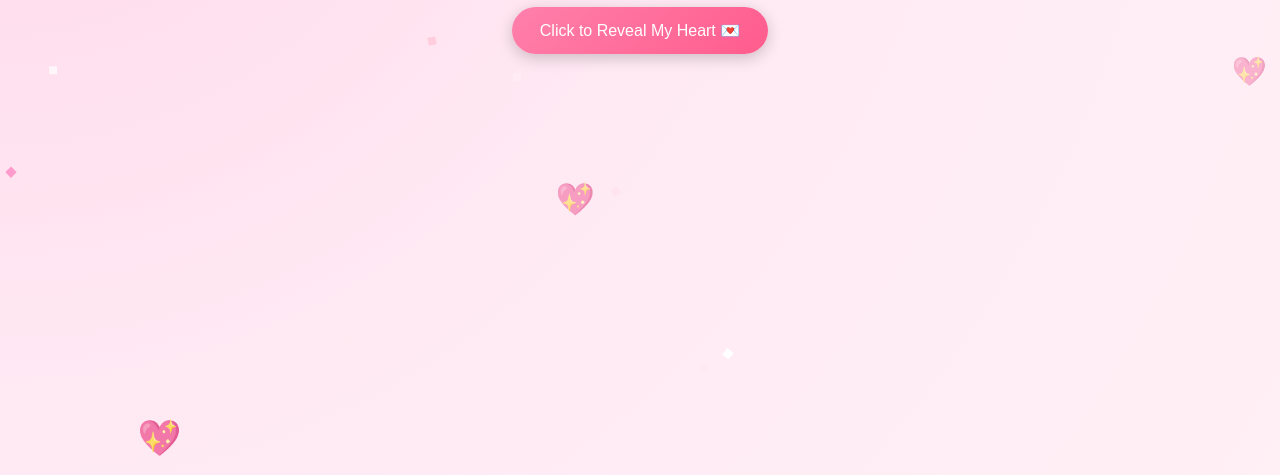
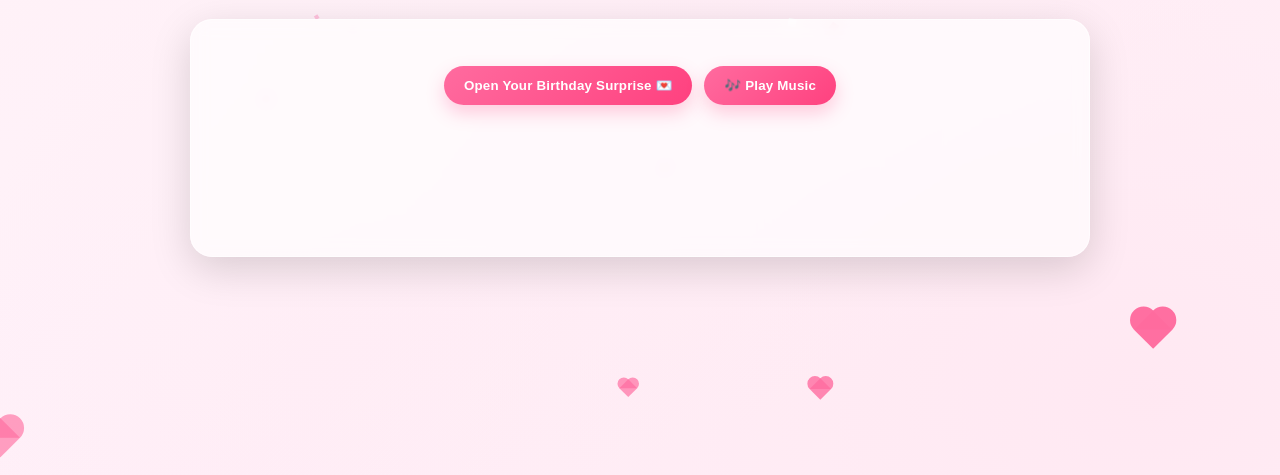
Before and after one commit to Yanis-HAOUCHET/Rofada-BD, a plain HTML site: page index.html in a window 1280 px wide. Shown: the part 325-800 px from the top of the page. Drawn offline with Linux system fonts and the light colour scheme.

Commit message:
Update index.html

```diff
--- a/index.html
+++ b/index.html
@@ -1,214 +1,291 @@
 <!DOCTYPE html>
 <html lang="en">
 <head>
-  <meta charset="UTF-8">
-  <meta name="viewport" content="width=device-width, initial-scale=1.0">
-  <title>Happy Birthday My Love ❤️</title>
+  <meta charset="UTF-8" />
+  <meta name="viewport" content="width=device-width, initial-scale=1.0" />
+  <title>Happy Birthday, My Love ❤️</title>
+  <meta name="description" content="A romantic, responsive birthday surprise with animations for Rofaida." />
   <style>
+    :root {
+      --bg1: #fff1f7;
+      --bg2: #ffe8f2;
+      --accent: #ff6b9f;
+      --accent-dark: #ff417f;
+      --text: #3a1f2e;
+      --card: rgba(255, 255, 255, 0.65);
+      --shadow: 0 12px 40px rgba(0,0,0,0.15);
+    }
+
+    /* Base layout */
+    * { box-sizing: border-box; }
+    html, body { height: 100%; }
     body {
       margin: 0;
-      padding: 0;
-      font-family: 'Poppins', sans-serif;
-      background: radial-gradient(circle at top left, #ffd6e8, #ffeaf4, #fff0f5);
-      color: #3a1f2e;
+      font-family: "Poppins", system-ui, -apple-system, Segoe UI, Roboto, Ubuntu, Cantarell, "Helvetica Neue", Arial, "Apple Color Emoji", "Segoe UI Emoji";
+      color: var(--text);
+      background: radial-gradient(1200px 800px at 10% 10%, var(--bg1), transparent),
+                  radial-gradient(1200px 800px at 90% 90%, var(--bg2), transparent),
+                  linear-gradient(135deg, #fff5fb 0%, #ffeef7 50%, #fff8fb 100%);
+      overflow-x: hidden;
+      display: grid;
+      place-items: center;
+      padding: clamp(16px, 3vw, 32px);
+    }
+
+    .wrap {
+      width: min(900px, 100%);
       text-align: center;
-      overflow-x: hidden;
-      min-height: 100vh;
-      display: flex;
-      flex-direction: column;
-      justify-content: center;
-      align-items: center;
       position: relative;
     }
 
+    /* Title */
     h1 {
-      font-size: 2.4rem;
+      margin: 0 0 14px;
+      font-size: clamp(1.8rem, 4.5vw, 3rem);
+      letter-spacing: 0.5px;
       color: #d63384;
-      text-shadow: 2px 2px 8px rgba(0,0,0,0.15);
-      animation: fadeIn 2s ease-in-out;
-      z-index: 2;
+      text-shadow: 0 2px 10px rgba(214, 51, 132, 0.15);
+      animation: fadeIn 1.2s ease both;
+    }
+    .subtitle {
+      margin: 0 0 22px;
+      font-size: clamp(0.95rem, 2.4vw, 1.1rem);
+      opacity: 0.8;
+      animation: fadeInUp 1.2s 0.1s ease both;
     }
 
-    #message {
-      font-size: 1.1rem;
-      max-width: 90%;
-      margin: 20px auto;
-      line-height: 1.9;
-      opacity: 0;
-      transform: translateY(20px);
-      transition: all 1.2s ease;
-      background: rgba(255, 240, 245, 0.95);
-      padding: 22px;
-      border-radius: 18px;
-      box-shadow: 0 8px 30px rgba(0,0,0,0.15);
-      z-index: 2;
+    /* Card */
+    .card {
+      margin: 0 auto;
+      background: var(--card);
+      backdrop-filter: blur(8px);
+      -webkit-backdrop-filter: blur(8px);
+      border-radius: 22px;
+      box-shadow: var(--shadow);
+      padding: clamp(16px, 4vw, 30px);
+      border: 1px solid rgba(255,255,255,0.6);
+      animation: pop 0.6s ease both;
     }
 
-    .heart {
-      font-size: 2rem;
-      color: #e63978;
-      margin-top: 15px;
-      animation: pulse 1.5s infinite;
+    .actions { margin-top: 16px; display: flex; flex-wrap: wrap; gap: 12px; justify-content: center; }
+
+    button {
+      appearance: none;
+      border: 0;
+      padding: 12px 20px;
+      border-radius: 999px;
+      background: linear-gradient(135deg, var(--accent), var(--accent-dark));
+      color: #fff;
+      font-weight: 600;
+      letter-spacing: 0.2px;
+      cursor: pointer;
+      box-shadow: 0 8px 18px rgba(255, 65, 127, 0.25);
+      transition: transform .2s ease, filter .2s ease;
+    }
+    button:hover { transform: translateY(-2px); filter: brightness(1.02); }
+    button:active { transform: translateY(0); }
+
+    /* Message area */
+    #message {
+      margin-top: 16px;
+      text-align: left;
+      font-size: clamp(1rem, 2.6vw, 1.15rem);
+      line-height: 1.9;
+      white-space: pre-wrap;
+      opacity: 0; transform: translateY(8px);
+      transition: opacity .8s ease, transform .8s ease;
     }
 
-    button {
-      background: linear-gradient(135deg, #ff80ab, #ff5c8d);
-      color: white;
-      border: none;
-      padding: 14px 28px;
-      font-size: 1rem;
-      border-radius: 30px;
-      cursor: pointer;
-      margin-top: 20px;
-      box-shadow: 0 4px 15px rgba(0,0,0,0.2);
-      transition: transform 0.3s, background 0.3s;
-      z-index: 2;
-    }
+    .typing { border-right: 2px solid #d6336c; display: inline-block; animation: caret 1s steps(1) infinite; }
+    @keyframes caret { 50% { border-color: transparent; } }
 
-    button:hover {
-      transform: scale(1.05);
-      background: linear-gradient(135deg, #ff5c8d, #ff3366);
-    }
+    .hearts, .confetti { position: fixed; inset: 0; pointer-events: none; z-index: -1; }
 
-    @keyframes fadeIn {
-      from { opacity: 0; }
-      to { opacity: 1; }
-    }
+    /* Footer note */
+    .note { margin-top: 14px; font-size: 0.9rem; opacity: 0.7; }
 
-    @keyframes pulse {
-      0% { transform: scale(1); }
-      50% { transform: scale(1.2); }
-      100% { transform: scale(1); }
-    }
+    /* Animations */
+    @keyframes fadeIn { from {opacity: 0} to {opacity: 1} }
+    @keyframes fadeInUp { from {opacity: 0; transform: translateY(8px)} to {opacity: 1; transform: translateY(0)} }
+    @keyframes pop { from { transform: translateY(8px) scale(.98); opacity:.8 } to { transform:none; opacity:1 } }
 
-    .confetti {
-      position: fixed;
-      top: -10px;
-      width: 8px;
-      height: 8px;
-      background: #fff;
-      animation: fall 6s linear infinite;
-      z-index: 1;
-    }
-
-    @keyframes fall {
-      from { transform: translateY(0) rotate(0deg); }
-      to { transform: translateY(100vh) rotate(360deg); }
-    }
-
-    /* Floating hearts */
-    .floating-heart {
-      position: fixed;
-      bottom: -20px;
-      font-size: 1.5rem;
-      color: #ff5c8d;
-      animation: floatUp 6s linear infinite;
-      opacity: 0.8;
-      z-index: 1;
-    }
-
-    @keyframes floatUp {
-      from { transform: translateY(0) scale(1); opacity: 0.8; }
-      to { transform: translateY(-100vh) scale(1.6); opacity: 0; }
-    }
-
-    /* Typing effect */
-    .typing {
-      border-right: 2px solid #d6336c;
-      white-space: pre-wrap;
-      overflow: hidden;
-      display: inline-block;
-      animation: blink 0.8s infinite;
-    }
-
-    @keyframes blink {
-      50% { border-color: transparent; }
-    }
-
-    /* Responsive adjustments */
-    @media (min-width: 768px) {
-      h1 { font-size: 3rem; }
-      #message { font-size: 1.3rem; max-width: 700px; }
-      .heart { font-size: 2.5rem; }
+    /* Reduce motion preference */
+    @media (prefers-reduced-motion: reduce) {
+      * { animation: none !important; transition: none !important; }
     }
   </style>
 </head>
 <body>
-  <h1>🎂 Happy Birthday My Love 🎂</h1>
+  <!-- Background layers -->
+  <canvas id="confetti" class="confetti" aria-hidden="true"></canvas>
+  <canvas id="hearts" class="hearts" aria-hidden="true"></canvas>
 
-  <button id="revealBtn">Click to Reveal My Heart 💌</button>
+  <main class="wrap">
+    <h1>🎂 Happy Birthday, My Love 🎂</h1>
+    <p class="subtitle">A tiny website, for a heart bigger than the sky ✨</p>
 
-  <div id="message">
-    <p id="text" class="typing"></p>
-    <div class="heart">❤️❤️❤️</div>
-  </div>
+    <section class="card" aria-live="polite">
+      <div class="actions">
+        <button id="revealBtn">Open Your Birthday Surprise 💌</button>
+        <button id="musicBtn" title="Play soft music" aria-label="Play music">🎶 Play Music</button>
+      </div>
+
+      <div id="message" role="region" aria-label="Love message">
+        <span id="typed" class="typing"></span>
+      </div>
+
+      <!-- Optional audio: replace music.mp3 with your own file name in the same folder -->
+      <audio id="audio" preload="none">
+        <source src="music.mp3" type="audio/mpeg" />
+      </audio>
+    </section>
+  </main>
 
   <script>
-    const revealBtn = document.getElementById("revealBtn");
-    const message = document.getElementById("message");
-    const textElement = document.getElementById("text");
+    // ====== Creative message ======
+    const loveMessage = `ROFAIDA, MY DEAR ROFAIDA ❤️\n\n` +
+`If the sky kept a diary, it would write about your smile.\n` +
+`If mornings had a favorite song, it would be your laugh.\n\n` +
+`You are a wonderful person — the gentle spark that lights my days,\n` +
+`the calm harbor for my heart, the nour of my life.\n` +
+`With you, the ordinary turns magical and every road feels like home.\n\n` +
+`I am always proud of you — of your courage, your kindness,\n` +
+`and the way you turn dreams into plans and plans into reality.\n` +
+`I deeply love you, in the quiet moments and the loud ones,\n` +
+`in the sunshine and the rain — in every heartbeat.\n\n` +
+`With me, you will always receive the love and the treatment you deserve…\n` +
+`and even more, for as long as I breathe.\n\n` +
+`I can’t wait to celebrate your birthday with you —\n` +
+`to hold your hand, count wishes with you, and make this day glow.\n\n` +
+`Happy Birthday, my love. Today, and always, you are the nour of my life. ✨`;
 
-    const loveMessage =
-`ROFAIDA, MY DEAR ROFAIDA ❤️
+    const revealBtn = document.getElementById('revealBtn');
+    const typed = document.getElementById('typed');
+    const messageBox = document.getElementById('message');
+    const audio = document.getElementById('audio');
+    const musicBtn = document.getElementById('musicBtn');
 
-From the very first moment you came into my life,
-everything became brighter, softer, and full of meaning.
-You are not just a wonderful person — you are the light of my soul,
-the nour of my life, and my forever love. 🌹
+    let revealed = false;
 
-With you, I promise you will always receive the love,
-the care, and the treatment you truly deserve… and even more. 💕
-
-I am always proud of you, more than words can say.
-I deeply love you with all my heart, and I can’t wait to celebrate
-your birthday with you and make it unforgettable. 🎉
-
-Happy Birthday, my love — today we celebrate YOU,
-the most beautiful gift in my life. 💖`;
-
-    revealBtn.addEventListener("click", () => {
-      message.style.opacity = "1";
-      message.style.transform = "translateY(0)";
-      revealBtn.style.display = "none";
-
-      // typing effect
-      let i = 0;
-      function typeWriter() {
-        if (i < loveMessage.length) {
-          textElement.textContent += loveMessage.charAt(i);
-          i++;
-          setTimeout(typeWriter, 50);
-        }
-      }
-      typeWriter();
+    revealBtn.addEventListener('click', async () => {
+      if (revealed) return;
+      revealed = true;
+      messageBox.style.opacity = '1';
+      messageBox.style.transform = 'translateY(0)';
+      typeOut(loveMessage, typed, 18, 40); // min & max typing speed (ms)
+      // try to start music on first user gesture (will play only if a file exists)
+      try { await audio.play(); musicBtn.textContent = '⏸️ Pause Music'; } catch (e) { /* ignored */ }
     });
 
-    // Confetti animation
-    function createConfetti() {
-      const confetti = document.createElement("div");
-      confetti.classList.add("confetti");
-      confetti.style.left = Math.random() * window.innerWidth + "px";
-      confetti.style.backgroundColor = ["#ff99cc", "#ffccdd", "#ffe6e6", "#ffffff"][Math.floor(Math.random() * 4)];
-      confetti.style.animationDuration = (Math.random() * 3 + 3) + "s";
-      confetti.style.opacity = Math.random();
-      document.body.appendChild(confetti);
+    musicBtn.addEventListener('click', async () => {
+      if (audio.paused) { try { await audio.play(); musicBtn.textContent = '⏸️ Pause Music'; } catch(e){} }
+      else { audio.pause(); musicBtn.textContent = '🎶 Play Music'; }
+    });
 
-      setTimeout(() => { confetti.remove(); }, 6000);
+    function typeOut(str, el, min=15, max=35) {
+      el.textContent = '';
+      let i = 0;
+      (function tick(){
+        if (i <= str.length) {
+          el.textContent = str.slice(0, i);
+          i++;
+          const jitter = Math.random() * (max - min) + min;
+          setTimeout(tick, jitter);
+        } else {
+          el.classList.remove('typing');
+        }
+      })();
     }
-    setInterval(createConfetti, 300);
 
-    // Floating hearts
-    function createHeart() {
-      const heart = document.createElement("div");
-      heart.classList.add("floating-heart");
-      heart.textContent = "💖";
-      heart.style.left = Math.random() * window.innerWidth + "px";
-      heart.style.fontSize = (Math.random() * 20 + 20) + "px";
-      heart.style.animationDuration = (Math.random() * 3 + 4) + "s";
-      document.body.appendChild(heart);
-      setTimeout(() => heart.remove(), 7000);
+    // ====== Floating hearts background (canvas) ======
+    const heartsCanvas = document.getElementById('hearts');
+    const hctx = heartsCanvas.getContext('2d');
+    const confettiCanvas = document.getElementById('confetti');
+    const cctx = confettiCanvas.getContext('2d');
+
+    function resize() {
+      heartsCanvas.width = confettiCanvas.width = window.innerWidth;
+      heartsCanvas.height = confettiCanvas.height = window.innerHeight;
     }
-    setInterval(createHeart, 1200);
+    resize();
+    window.addEventListener('resize', resize);
+
+    // Hearts particles
+    const hearts = Array.from({length: 30}, () => makeHeart());
+    function makeHeart() {
+      return {
+        x: Math.random() * heartsCanvas.width,
+        y: heartsCanvas.height + Math.random() * heartsCanvas.height,
+        size: 10 + Math.random() * 18,
+        speed: 0.4 + Math.random() * 0.8,
+        drift: -0.3 + Math.random() * 0.6,
+        alpha: 0.5 + Math.random() * 0.5
+      };
+    }
+
+    function drawHeart(x, y, size, alpha) {
+      hctx.save();
+      hctx.translate(x, y);
+      hctx.rotate(Math.PI / 4);
+      hctx.globalAlpha = alpha;
+      hctx.fillStyle = '#ff6b9f';
+      const s = size;
+      hctx.fillRect(0, 0, s, s);
+      // circles to make the heart shape
+      hctx.beginPath();
+      hctx.arc(0, s/2, s/2, Math.PI/2, Math.PI*1.5);
+      hctx.arc(s/2, 0, s/2, Math.PI, Math.PI*2);
+      hctx.closePath();
+      hctx.fill();
+      hctx.restore();
+    }
+
+    // Confetti particles
+    const confetti = Array.from({length: 80}, () => makeConfetti());
+    function makeConfetti() {
+      const colors = ['#ffd1e1','#ffc2dd','#ffe4ef','#ffffff'];
+      return {
+        x: Math.random() * confettiCanvas.width,
+        y: -Math.random() * confettiCanvas.height,
+        size: 3 + Math.random() * 5,
+        speed: 0.6 + Math.random() * 1.2,
+        rot: Math.random() * Math.PI,
+        rotSpeed: -0.03 + Math.random() * 0.06,
+        color: colors[Math.floor(Math.random()*colors.length)],
+        drift: -0.4 + Math.random() * 0.8
+      };
+    }
+
+    function loop() {
+      // hearts
+      hctx.clearRect(0,0,heartsCanvas.width, heartsCanvas.height);
+      for (const p of hearts) {
+        p.y -= p.speed;
+        p.x += p.drift;
+        if (p.y < -40 || p.x < -40 || p.x > heartsCanvas.width + 40) {
+          Object.assign(p, makeHeart(), { y: heartsCanvas.height + 20 });
+        }
+        drawHeart(p.x, p.y, p.size, p.alpha);
+      }
+
+      // confetti
+      cctx.clearRect(0,0,confettiCanvas.width, confettiCanvas.height);
+      for (const f of confetti) {
+        f.y += f.speed;
+        f.x += f.drift;
+        f.rot += f.rotSpeed;
+        if (f.y > confettiCanvas.height + 10) Object.assign(f, makeConfetti(), { y: -20 });
+        cctx.save();
+        cctx.translate(f.x, f.y);
+        cctx.rotate(f.rot);
+        cctx.fillStyle = f.color;
+        cctx.fillRect(-f.size/2, -f.size/2, f.size, f.size);
+        cctx.restore();
+      }
+
+      requestAnimationFrame(loop);
+    }
+    loop();
   </script>
 </body>
 </html>
```
